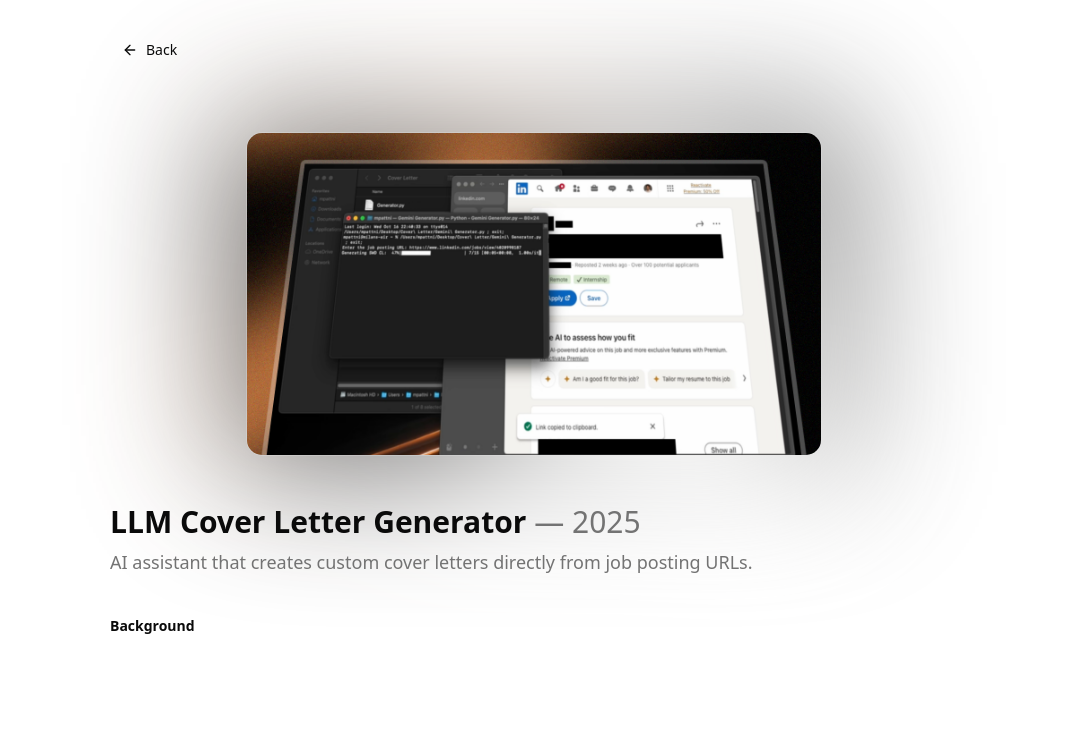
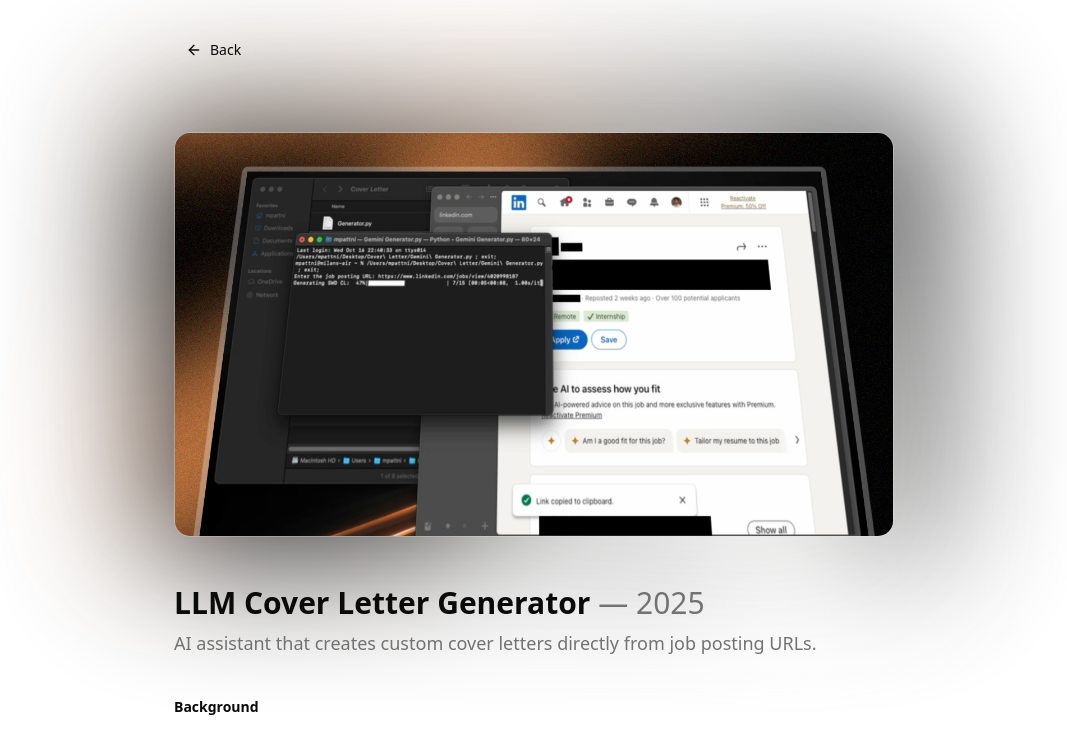
Before and after one commit to notmnp/personal-website-next, a Next.js app: page /clai in a window 1280 px wide. Shown: the top 754 px of the page, without its empty margins (106-1173 px from the left). Built offline with nearby package versions, Linux system fonts and the light colour scheme.

Commit message:
better projects

```diff
--- a/src/components/projects/ProjectHeader.tsx
+++ b/src/components/projects/ProjectHeader.tsx
@@ -26,14 +26,14 @@ export function ProjectHeader({ project }: ProjectHeaderProps) {
         </Button>
       </div>
 
-      <div className="space-y-8 mt-16">
+      <div className="space-y-8 mt-16 max-w-3xl mx-auto">
         {/* Project Image with Blur Effect */}
-        <div className="relative w-full max-w-xl mx-auto aspect-video overflow-visible px-4 sm:px-0">
+        <div className="relative w-full aspect-video overflow-visible px-4 sm:px-0">
           {/* Glow layer (duplicate image) */}
           <img
             src={project.image}
             alt=""
-            className="absolute inset-0 w-full h-full object-cover blur-3xl scale-110 opacity-60 -z-10"
+            className="absolute inset-0 w-full h-full object-cover blur-3xl scale-110 opacity-90 -z-10"
             aria-hidden="true"
           />
 
--- a/src/components/projects/clai.tsx
+++ b/src/components/projects/clai.tsx
@@ -8,7 +8,7 @@ export default function ClaiPage() {
 
   return (
     <main className="relative overflow-hidden pb-20 pt-8">
-      <div className="relative z-10 px-6 max-w-4xl mx-auto">
+      <div className="relative z-10 px-6 max-w-3xl mx-auto">
 
         <ProjectHeader project={project} />
 
--- a/src/components/projects/courseclutch.tsx
+++ b/src/components/projects/courseclutch.tsx
@@ -8,7 +8,7 @@ export default function CourseClutchPage() {
 
   return (
     <main className="relative overflow-hidden pb-20 pt-8">
-      <div className="relative z-10 px-6 max-w-4xl mx-auto">
+      <div className="relative z-10 px-6 max-w-3xl mx-auto">
 
         <ProjectHeader project={project} />
 
--- a/src/components/projects/lectureparser.tsx
+++ b/src/components/projects/lectureparser.tsx
@@ -8,7 +8,7 @@ export default function LectureParserPage() {
 
   return (
     <main className="relative overflow-hidden pb-20 pt-8">
-      <div className="relative z-10 px-6 max-w-4xl mx-auto">
+      <div className="relative z-10 px-6 max-w-3xl mx-auto">
 
         <ProjectHeader project={project} />
 
--- a/src/components/projects/minimax.tsx
+++ b/src/components/projects/minimax.tsx
@@ -8,7 +8,7 @@ export default function MinimaxPage() {
 
   return (
     <main className="relative overflow-hidden pb-20 pt-8">
-      <div className="relative z-10 px-6 max-w-4xl mx-auto">
+      <div className="relative z-10 px-6 max-w-3xl mx-auto">
 
         <ProjectHeader project={project} />
 
--- a/src/components/projects/watai.tsx
+++ b/src/components/projects/watai.tsx
@@ -8,7 +8,7 @@ export default function WataiPage() {
 
   return (
     <main className="relative overflow-hidden pb-20 pt-8">
-      <div className="relative z-10 px-6 max-w-4xl mx-auto">
+      <div className="relative z-10 px-6 max-w-3xl mx-auto">
 
         <ProjectHeader project={project} />
 
```
